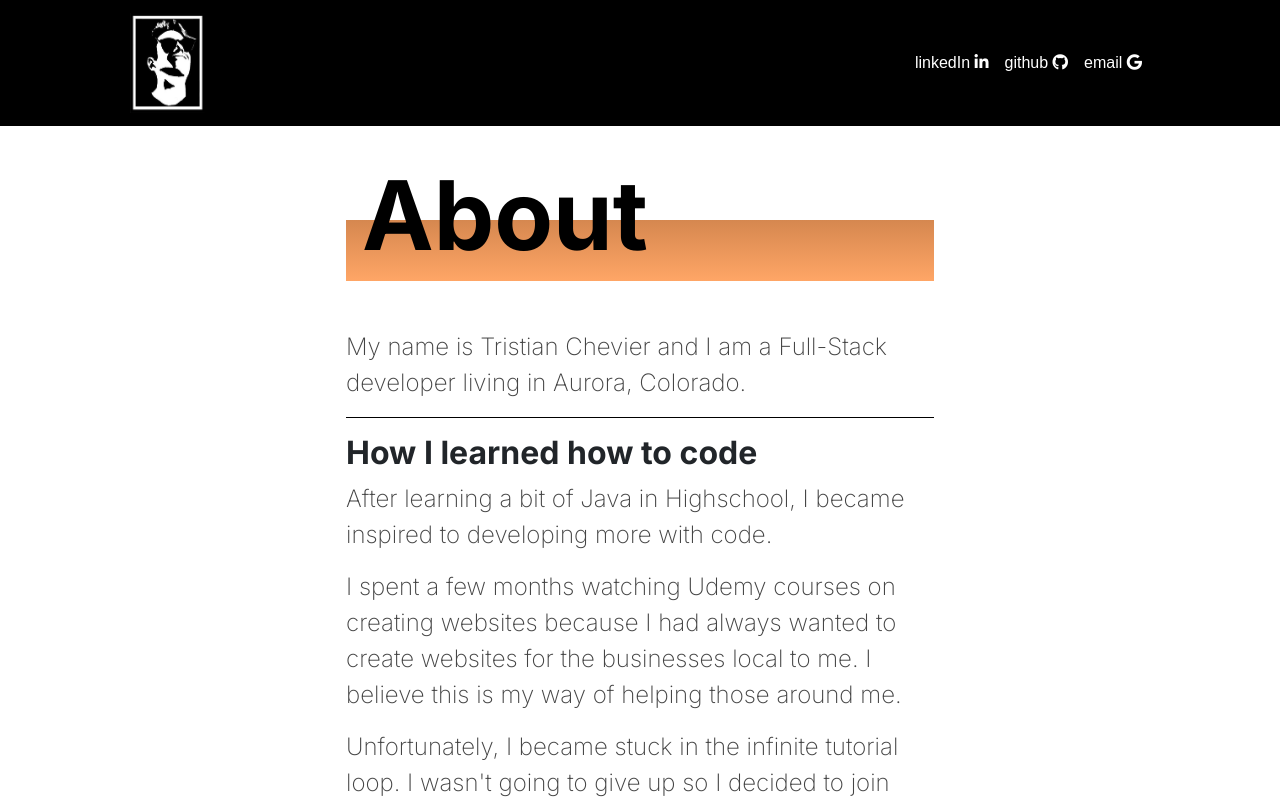
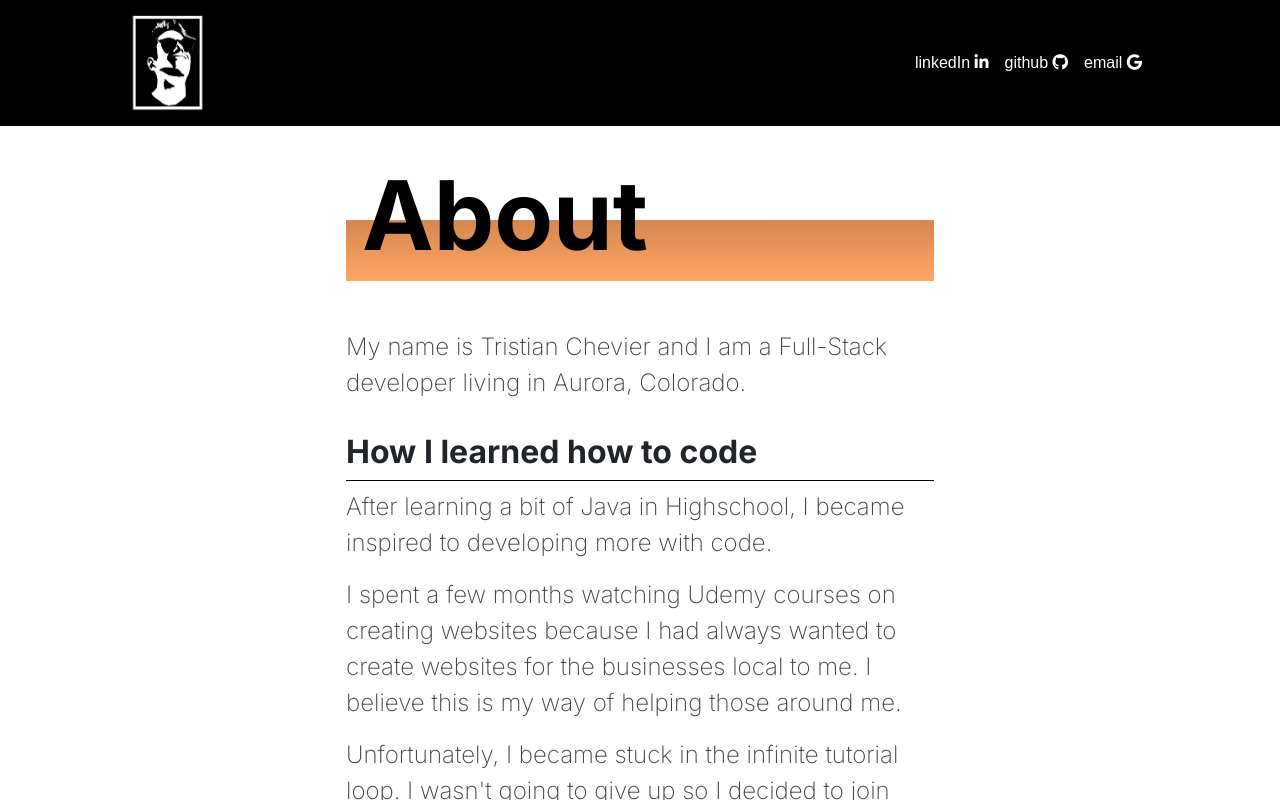
Before and after one commit to zeal-tristian-chevier/Portfolio, a React (Create React App) app: page / in a window 1280 px wide. Built offline with nearby package versions, Linux system fonts and the light colour scheme.

Commit message:
updated h2 borders

```diff
--- a/src/static/styles/Homepage.css
+++ b/src/static/styles/Homepage.css
@@ -26,8 +26,8 @@ h2 {
     font-weight: 700;
     font-size: 2rem;
     margin-top: 1rem;
-    border-top: 1px solid black;
-    padding-top: 1rem;
+    border-bottom: 1px solid black;
+    padding: 1rem 0 0.5rem 0;
 }
 p {
     color: rgb(68, 68, 68);
```
